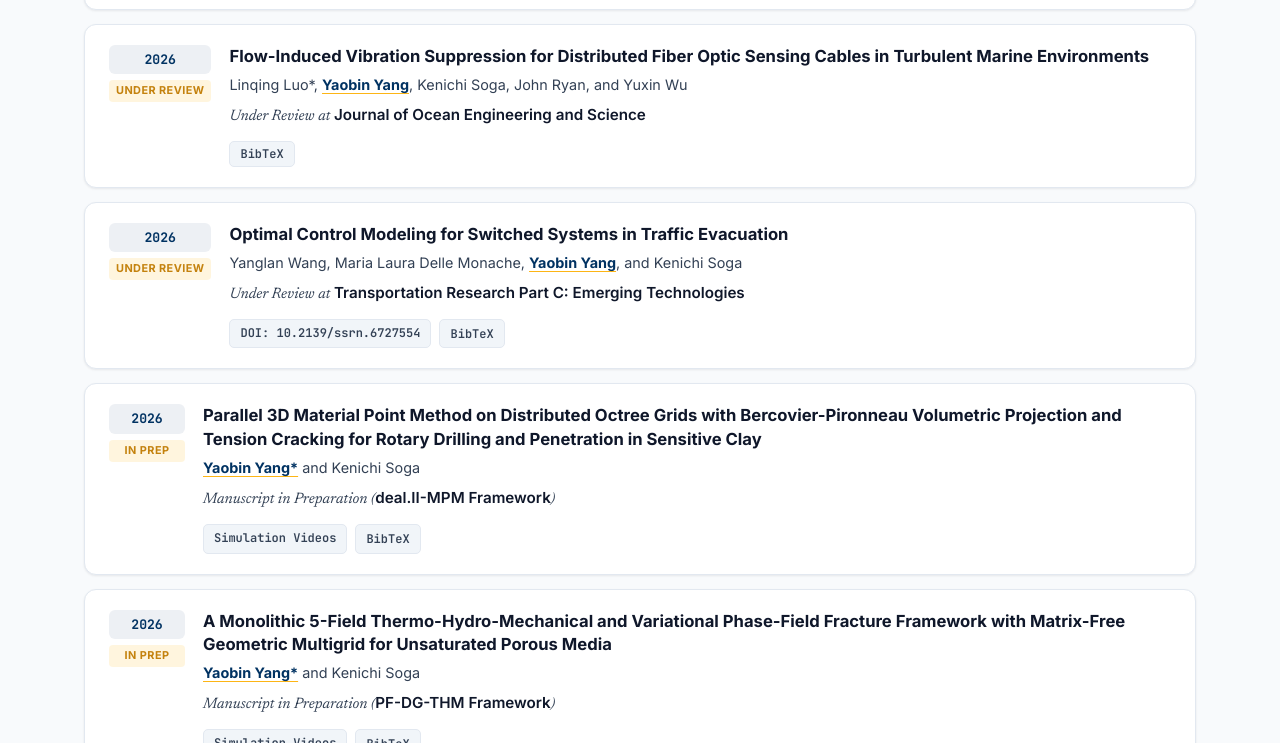
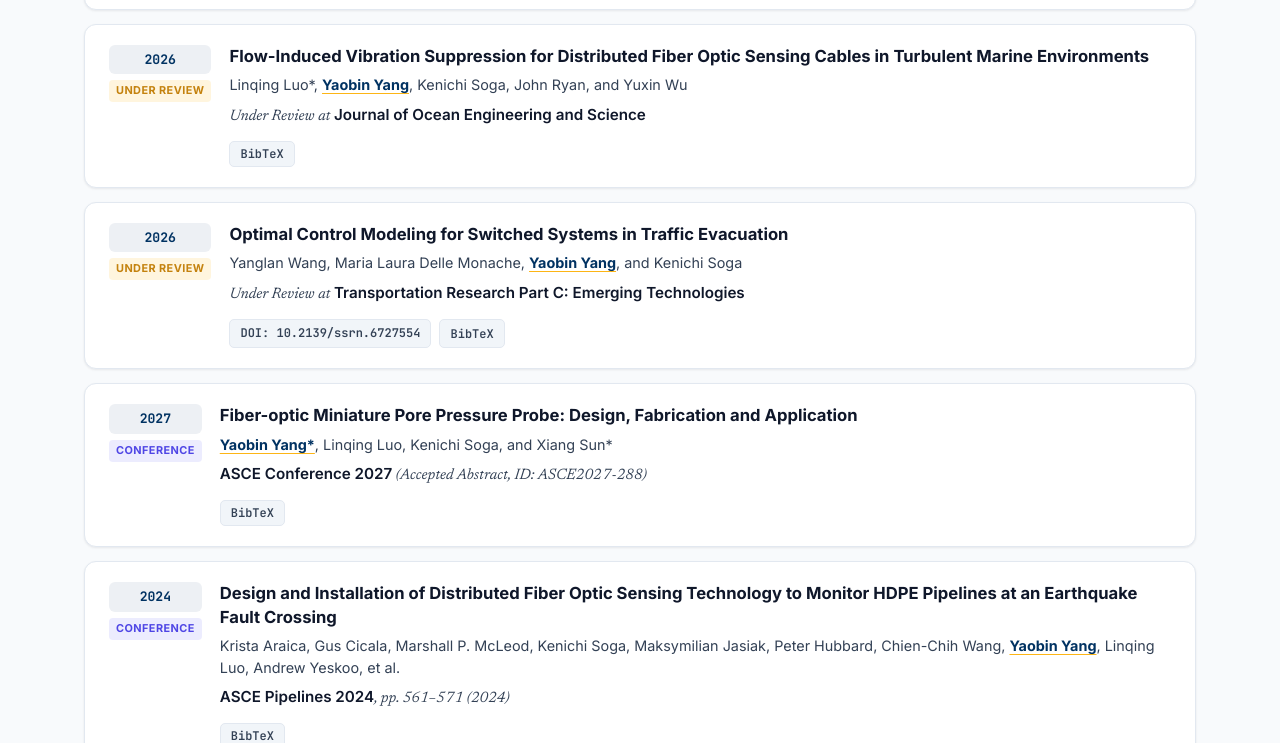
Before and after one commit to yaobinyang/yaobinyang.github.io, a plain HTML site: page index.html in a window 1280 px wide. Shown: the part 9628-10371 px from the top of the page. Drawn offline with Linux system fonts and the light colour scheme.

Commit message:
Remove in-preparation manuscripts from publications list

```diff
--- a/assets/js/main.js
+++ b/assets/js/main.js
@@ -127,24 +127,6 @@ const BIBTEX_ENTRIES = {
   author = {Yang, Yaobin},
   year   = {2024},
   school = {University of California, Berkeley}
-}`,
-  "yang2026pf_thm": `@unpublished{yang2026pf_thm,
-  author = {Yang, Yaobin and Soga, Kenichi},
-  title  = {A Monolithic 5-Field Thermo-Hydro-Mechanical and Variational Phase-Field Fracture Framework with Matrix-Free Geometric Multigrid for Unsaturated Porous Media},
-  year   = {2026},
-  note   = {Manuscript in Preparation}
-}`,
-  "yang2026dpg": `@unpublished{yang2026dpg,
-  author = {Yang, Yaobin and Soga, Kenichi},
-  title  = {An Ultraweak Discontinuous Petrov-Galerkin Helmholtz Solver for Three-Phase Poroelastic Wave Propagation in Unsaturated Soil},
-  year   = {2026},
-  note   = {In Preparation for International Journal for Numerical Methods in Engineering}
-}`,
-  "yang2026mpm": `@unpublished{yang2026mpm,
-  author = {Yang, Yaobin and Soga, Kenichi},
-  title  = {Parallel 3D Material Point Method on Distributed Octree Grids with Bercovier-Pironneau Volumetric Projection and Tension Cracking for Rotary Drilling and Penetration in Sensitive Clay},
-  year   = {2026},
-  note   = {Manuscript in Preparation}
 }`
 };
 
--- a/index.html
+++ b/index.html
@@ -858,9 +858,9 @@
       <!-- Filter Tabs & Search Input -->
       <div class="pub-controls">
         <div class="pub-tabs">
-          <button type="button" class="pub-tab active" data-filter="all" data-en="All (20)" data-zh="全部 (20)">All (20)</button>
+          <button type="button" class="pub-tab active" data-filter="all" data-en="All (17)" data-zh="全部 (17)">All (17)</button>
           <button type="button" class="pub-tab" data-filter="journal" data-en="Published Journals (4)" data-zh="已发表期刊 (4)">Published Journals (4)</button>
-          <button type="button" class="pub-tab" data-filter="underreview" data-en="Under Review & In Prep (10)" data-zh="在审与在研论文 (10)">Under Review & In Prep (10)</button>
+          <button type="button" class="pub-tab" data-filter="underreview" data-en="Under Review (7)" data-zh="在审论文 (7)">Under Review (7)</button>
           <button type="button" class="pub-tab" data-filter="conference" data-en="Conferences (4)" data-zh="会议论文 (4)">Conferences (4)</button>
           <button type="button" class="pub-tab" data-filter="patent" data-en="Patent & Thesis (2)" data-zh="专利与学位论文 (2)">Patent & Thesis (2)</button>
         </div>
@@ -1056,57 +1056,6 @@
             <div class="pub-links">
               <a href="https://doi.org/10.2139/ssrn.6727554" target="_blank" rel="noopener" class="pub-btn">DOI: 10.2139/ssrn.6727554</a>
               <button type="button" class="pub-btn" data-bibtex="Wang2026OptimalControl">BibTeX</button>
-            </div>
-          </div>
-        </article>
-
-        <!-- 11b. 3D deal.II-MPM Drilling & Penetration (In Preparation) -->
-        <article class="pub-item" data-category="underreview">
-          <div class="pub-badge-col">
-            <span class="pub-year-badge">2026</span>
-            <span class="pub-type-badge underreview" data-en="In Prep" data-zh="在研论文">In Prep</span>
-          </div>
-          <div class="pub-content">
-            <h3 class="pub-title">Parallel 3D Material Point Method on Distributed Octree Grids with Bercovier-Pironneau Volumetric Projection and Tension Cracking for Rotary Drilling and Penetration in Sensitive Clay</h3>
-            <p class="pub-authors"><span class="me">Yaobin Yang*</span> and Kenichi Soga</p>
-            <p class="pub-venue">Manuscript in Preparation (<strong>deal.II-MPM Framework</strong>)</p>
-            <div class="pub-links">
-              <a href="#simulations" class="pub-btn">Simulation Videos</a>
-              <button type="button" class="pub-btn" data-bibtex="yang2026mpm">BibTeX</button>
-            </div>
-          </div>
-        </article>
-
-        <!-- 11c. Monolithic 5-Field THM + Variational Phase-Field Fracture (In Preparation) -->
-        <article class="pub-item" data-category="underreview">
-          <div class="pub-badge-col">
-            <span class="pub-year-badge">2026</span>
-            <span class="pub-type-badge underreview" data-en="In Prep" data-zh="在研论文">In Prep</span>
-          </div>
-          <div class="pub-content">
-            <h3 class="pub-title">A Monolithic 5-Field Thermo-Hydro-Mechanical and Variational Phase-Field Fracture Framework with Matrix-Free Geometric Multigrid for Unsaturated Porous Media</h3>
-            <p class="pub-authors"><span class="me">Yaobin Yang*</span> and Kenichi Soga</p>
-            <p class="pub-venue">Manuscript in Preparation (<strong>PF-DG-THM Framework</strong>)</p>
-            <div class="pub-links">
-              <a href="#simulations" class="pub-btn">Simulation Videos</a>
-              <button type="button" class="pub-btn" data-bibtex="yang2026pf_thm">BibTeX</button>
-            </div>
-          </div>
-        </article>
-
-        <!-- 11d. Ultraweak DPG Three-Phase Poroelastic Wave Solver (In Preparation for IJNME) -->
-        <article class="pub-item" data-category="underreview">
-          <div class="pub-badge-col">
-            <span class="pub-year-badge">2026</span>
-            <span class="pub-type-badge underreview" data-en="In Prep" data-zh="在研论文">In Prep</span>
-          </div>
-          <div class="pub-content">
-            <h3 class="pub-title">An Ultraweak Discontinuous Petrov-Galerkin Helmholtz Solver for Three-Phase Poroelastic Wave Propagation in Unsaturated Soil</h3>
-            <p class="pub-authors"><span class="me">Yaobin Yang*</span> and Kenichi Soga</p>
-            <p class="pub-venue">In Preparation for <strong>International Journal for Numerical Methods in Engineering (IJNME)</strong></p>
-            <div class="pub-links">
-              <a href="#simulations" class="pub-btn">Wavefield Figure</a>
-              <button type="button" class="pub-btn" data-bibtex="yang2026dpg">BibTeX</button>
             </div>
           </div>
         </article>
```
